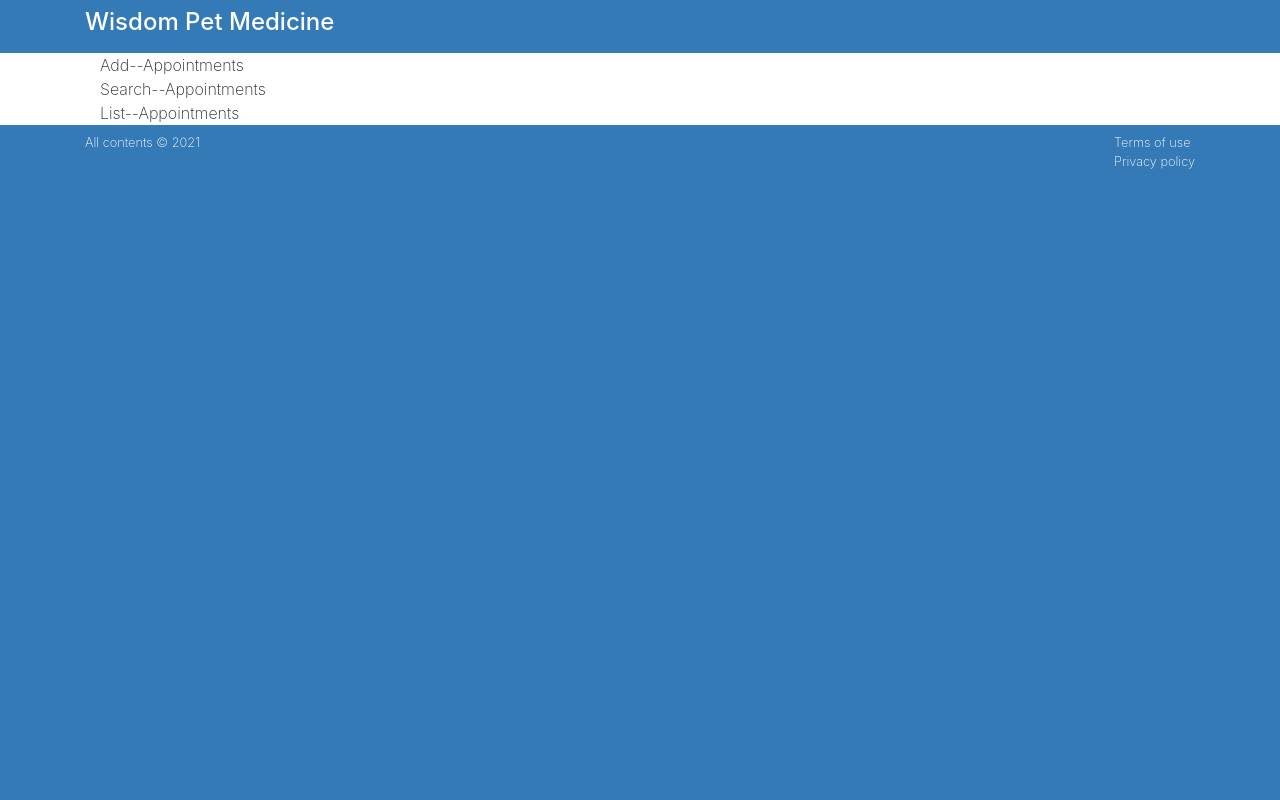
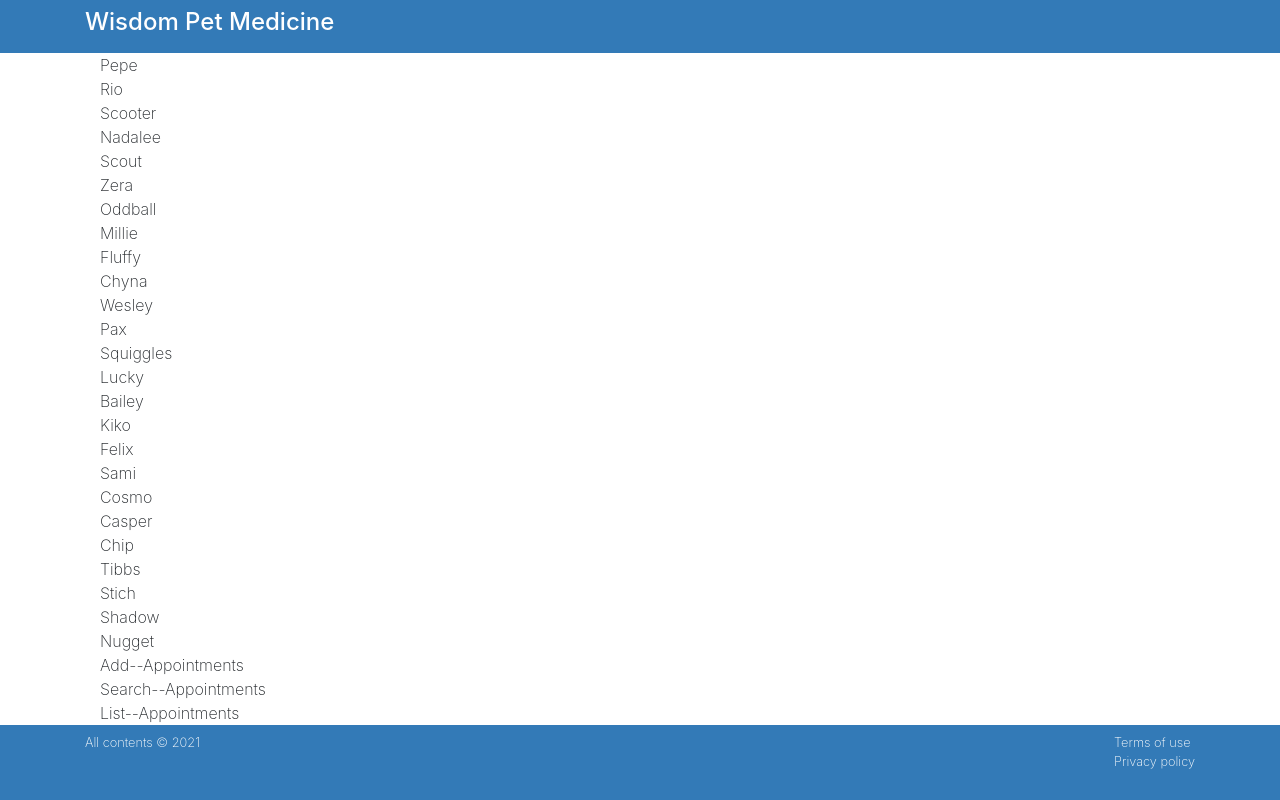
Before and after one commit to chibui/react-interface, a React (Create React App) app: page / in a window 1280 px wide. Built offline with nearby package versions, Linux system fonts and the light colour scheme.

Commit message:
Working with complex data

```diff
--- a/src/components/App.js
+++ b/src/components/App.js
@@ -29,12 +29,20 @@ class App extends Component {
   }
 
   render() {
+    const listItems = this.state.myAppointments.map(item => (
+      <div>
+        <div>{item.petName}</div>
+        <div>{item.petOwner}</div>
+      </div>
+    ));
+
     return (
       <main className="page bg-white" id="petratings">
         <div className="container">
           <div className="row">
             <div className="col-md-12 bg-white">
               <div className="container">
+                {listItems}
                 <AddAppointments />
                 <SearchAppointments />
                 <ListAppointments />
```
